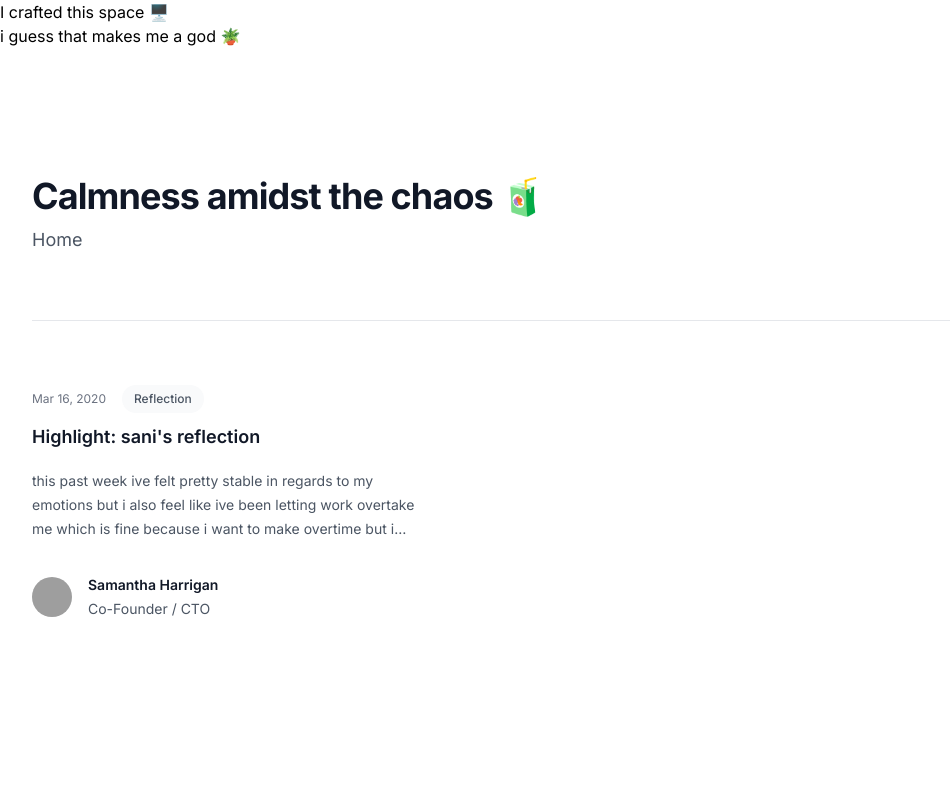
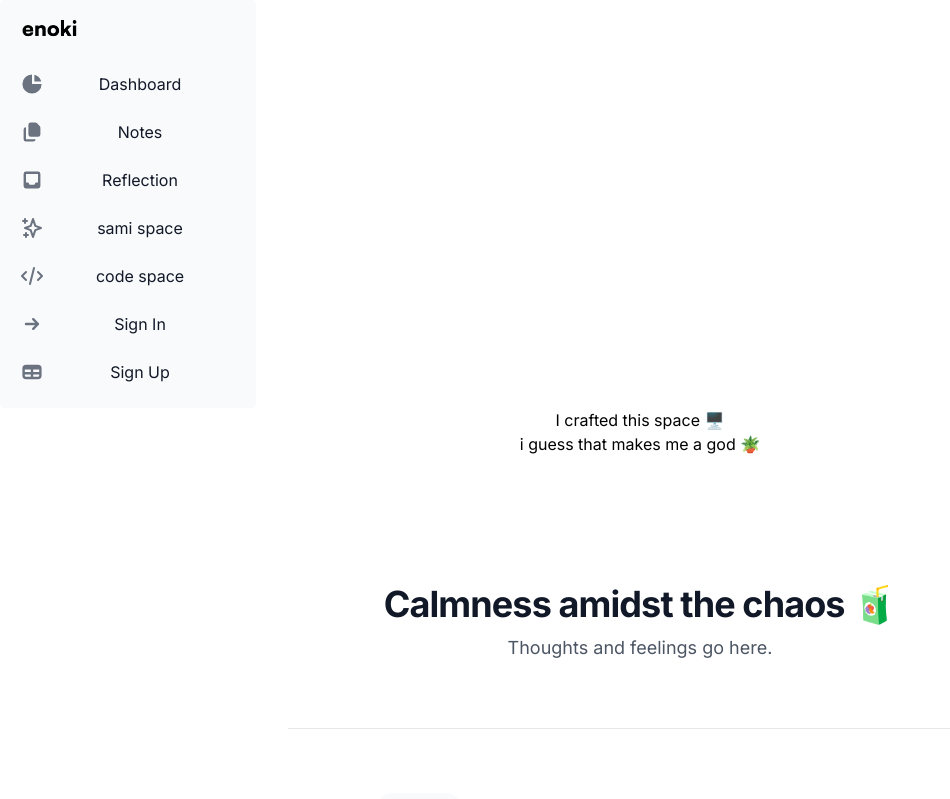
Before and after one commit to rivenshell/enoki, a Next.js app: page /samispace in a window 1280 px wide. Shown: the top 799 px of the page, without its empty margins (0-950 px from the left). Built offline with nearby package versions, Linux system fonts and the light colour scheme; grey boxes are pictures that could not be loaded.

Commit message:
enoki commit

```diff
--- a/app/codespace/page.tsx
+++ b/app/codespace/page.tsx
@@ -1,5 +1,13 @@
 import React from "react"
+import Sidebar from "../components/Sidebar"
 
 export default function codespace() {
-  return <>rivs codespace</>
+  return (
+    <>
+      <Sidebar />
+      <div className="text-center">
+        babe.. u better not be looking through these 😭
+      </div>
+    </>
+  )
 }
--- a/app/components/Blog.tsx
+++ b/app/components/Blog.tsx
@@ -21,15 +21,18 @@ const posts = [
 
 export default function Example() {
   return (
+    <div className=" items-center">
       <div className="bg-white py-24 sm:py-32">
-      <div className="mx-auto max-w-7xl px-6 lg:px-8">
-        <div className="mx-auto max-w-2xl lg:mx-0">
-          <h2 className="text-3xl font-bold tracking-tight text-gray-900 sm:text-4xl">
+        <div className="mx-auto max-w-3xl px-6 lg:px-8 ">
+          <div className="mx-auto max-w-4xl lg:mx-0 ">
+            <h2 className="text-3xl font-bold tracking-tight text-gray-900 sm:text-4xl ">
               Calmness amidst the chaos 🧃
             </h2>
-          <p className="mt-2 text-lg leading-8 text-gray-600">Home</p>
+            <p className="mt-2 text-lg leading-8 text-gray-600">
+              Thoughts and feelings go here.
+            </p>
           </div>
-        <div className="mx-auto mt-10 grid max-w-2xl grid-cols-1 gap-x-8 gap-y-16 border-t border-gray-200 pt-10 sm:mt-16 sm:pt-16 lg:mx-0 lg:max-w-none lg:grid-cols-3">
+          <div className="mx-auto mt-10 grid max-w-4xl grid-cols-1 gap-x-8 gap-y-16 border-t border-gray-200 pt-10 sm:mt-16 sm:pt-16 lg:mx-0 lg:max-w-none lg:grid-cols-3">
             {posts.map((post) => (
               <article
                 key={post.id}
@@ -78,5 +81,6 @@ export default function Example() {
           </div>
         </div>
       </div>
+    </div>
   )
 }
--- a/app/components/Sidebar.tsx
+++ b/app/components/Sidebar.tsx
@@ -15,7 +15,7 @@ export default function LogoBranding() {
   return (
     <Sidebar aria-label="Sidebar with logo branding example">
       <Sidebar.Logo
-        href="#"
+        href="/"
         img="enoki.png"
         imgAlt="Flowbite logo"
       ></Sidebar.Logo>
--- a/app/notes/page.tsx
+++ b/app/notes/page.tsx
@@ -1,10 +1,17 @@
 import React from "react"
+import Sidebar from "../components/Sidebar"
 
 export default function notes() {
   return (
     <>
-      notes
-      <h1>Under Construction 😡</h1>
+      <Sidebar />
+      <div>
+        <p className="px-20">notes</p>
+        <h1 className="px-20 text-center">
+          Under Construction 😡
+          <br /> lub u 💕
+        </h1>
+      </div>
     </>
   )
 }
--- a/app/page.tsx
+++ b/app/page.tsx
@@ -8,6 +8,12 @@ export default function Home() {
       <Sidebar />
       <br />
       <Blog />
+      <div className="text-center">
+        Scroll... 😘
+        <img src="https://images.unsplash.com/photo-1563514227147-6d2ff665a6a0?ixlib=rb-4.0.3&ixid=M3wxMjA3fDB8MHxwaG90by1wYWdlfHx8fGVufDB8fHx8fA%3D%3D&auto=format&fit=crop&w=1742&q=80"></img>
+        <br />
+        <h2>Lets build this future baby</h2>
+      </div>
     </>
   )
 }
--- a/app/reflection/page.tsx
+++ b/app/reflection/page.tsx
@@ -1,5 +1,13 @@
 import React from "react"
+import Sidebar from "../components/Sidebar"
 
 export default function reflection() {
-  return <>reflection</>
+  return (
+    <>
+      <Sidebar />
+      <div className="text-center">
+        <h1>Nothing to see here people</h1>
+      </div>
+    </>
+  )
 }
--- a/app/samispace/page.tsx
+++ b/app/samispace/page.tsx
@@ -1,10 +1,12 @@
 import React from "react"
 import Blog from "../components/Blog"
+import Sidebar from "../components/Sidebar"
 
 export default function samispace() {
   return (
     <>
-      <div className="wrapper">
+      <div className="text-center">
+        <Sidebar />
         I crafted this space 🖥️ <br />i guess that makes me a god 🪴
         <Blog />
       </div>
```
Lines whose indentation alone changed are shown as unchanged.
